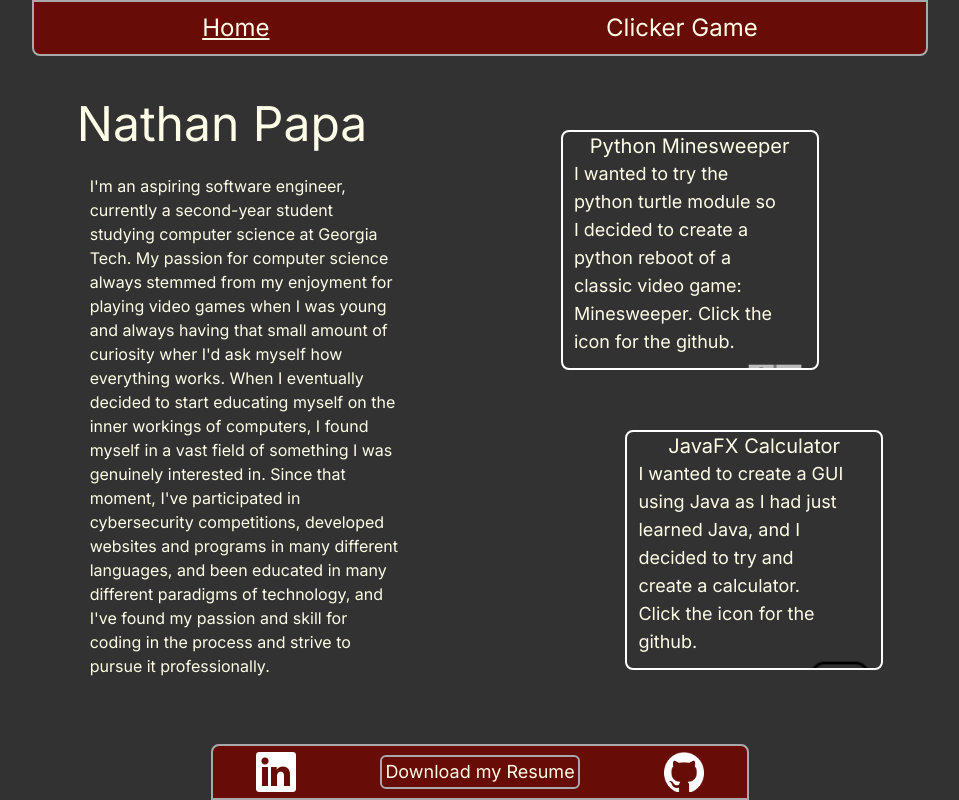
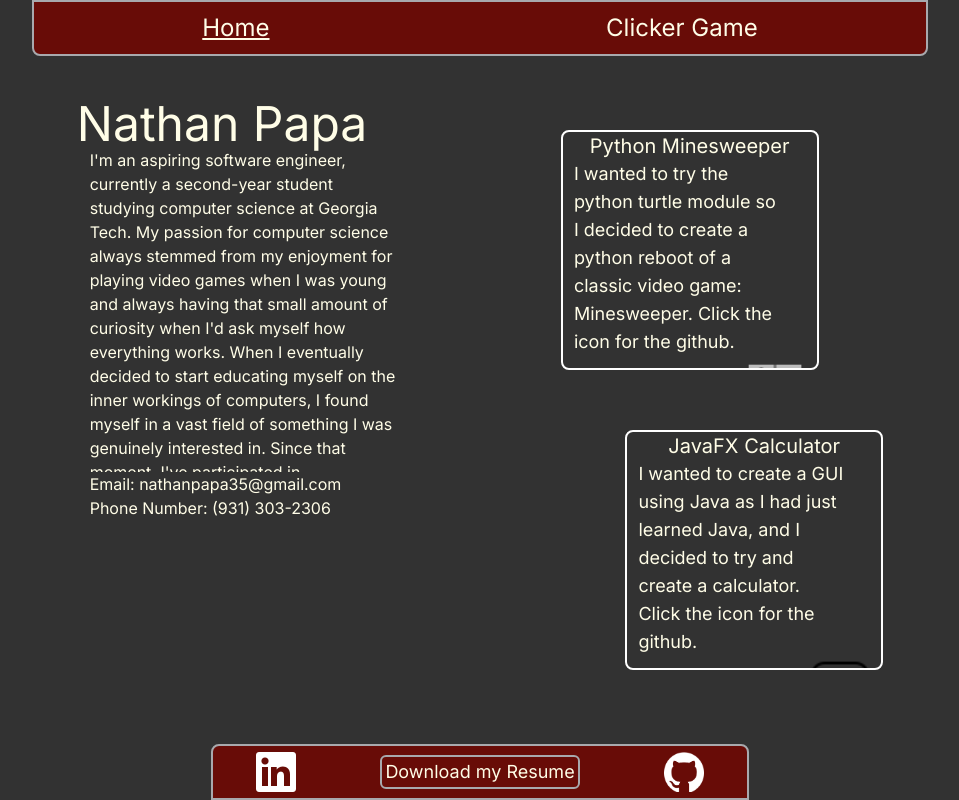
Before and after one commit to Nathan-Papa/nathan-papa.vercel.app, a Next.js app: page / in a window 1280 px wide. Shown: the whole page, without its empty margins (160-1119 px from the left). Built offline with nearby package versions, Linux system fonts and the light colour scheme.

Commit message:
Fixed some simple errors and added contact info

```diff
--- a/src/components/ContentView.js
+++ b/src/components/ContentView.js
@@ -6,14 +6,14 @@ const ContentView = (props) => {
     if (props.visible == "home") {
         return (
             <div className="flex w-[90%] h-[75%] justify-between items-center text-[#FFFDE7]">
-                <div className="flex flex-col h-full w-[40%]">
-                    <h1 className="text-5xl mb-[8%]">Nathan Papa</h1>
+                <div className="flex flex-col h-[70%] self-start justify-between w-[40%]">
+                    <h1 className="text-5xl">Nathan Papa</h1>
                     <p className="ml-[4%] overflow-y-auto">
                         {`I'm an aspiring software engineer, currently a second-year student
                         studying computer science at Georgia Tech. My passion for computer
                         science always stemmed from my enjoyment for playing video games
                         when I was young and always having that small amount of curiosity
-                        wher I'd ask myself how everything works. When I eventually decided
+                        when I'd ask myself how everything works. When I eventually decided
                         to start educating myself on the inner workings of computers, I found
                         myself in a vast field of something I was genuinely interested in. Since
                         that moment, I've participated in cybersecurity competitions, developed websites
@@ -21,14 +21,19 @@ const ContentView = (props) => {
                         of technology, and I've found my passion and skill for coding in the process and strive
                         to pursue it professionally.`}
                     </p>
+                    <p className="ml-[4%]">
+                        {`Email: nathanpapa35@gmail.com`}
+                        <br />
+                        {`Phone Number: (931) 303-2306`}
+                    </p>
                 </div>
                 <div className="flex flex-col h-full w-[40%] justify-around">
                     <div className="w-[80%] h-[40%] flex flex-col justify-around border-white border-[2px] rounded-lg px-[2%] overflow-auto">
                         <h3 className="text-xl self-center">Python Minesweeper</h3>
                         <p className="text-lg self-start w-[85%] ml-[2%]">
-                            I wanted to try the python turtle module so I decided to
+                            {`I wanted to try the python turtle module so I decided to
                             create a python reboot of a classic video game: Minesweeper.
-                            Click the icon for the github.
+                            Click the icon for the github.`}
                         </p>
                         <a href="https://github.com/Nathan-Papa/Projects/tree/main/Python%20Mine%20Sweeper" target="_blank" className="self-end">
                             <Image
@@ -42,8 +47,8 @@ const ContentView = (props) => {
                     <div className="w-[80%] h-[40%] flex flex-col self-end justify-around border-white border-[2px] rounded-lg px-[2%] overflow-auto">
                     <h3 className="text-xl self-center">JavaFX Calculator</h3>
                         <p className="text-lg self-start w-[85%] ml-[2%]">
-                            I wanted to create a GUI using Java as I had just learned Java,
-                            and I decided to try and create a calculator. Click the icon for the github.
+                            {`I wanted to create a GUI using Java as I had just learned Java,
+                            and I decided to try and create a calculator. Click the icon for the github.`}
                         </p>
                         <a href="https://github.com/Nathan-Papa/Projects/tree/main/JavaFX%20Calculator" target="_blank" className="self-end">
                             <Image
```
